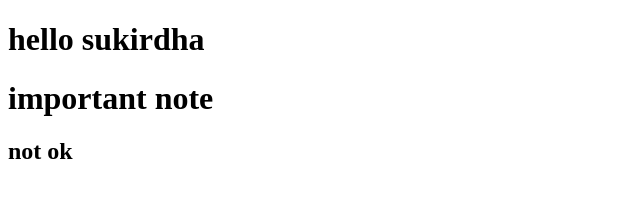
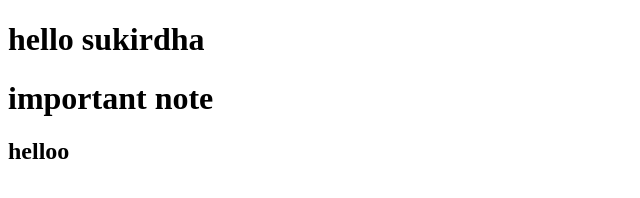
Before and after one commit to SUKIRDHA/example, a plain HTML site: page index.html in a window 1280 px wide. Shown: the full height of the page, 0-640 px from the left. Drawn offline with Linux system fonts and the light colour scheme.

Commit message:
added some line in inedex.html

```diff
--- a/index.html
+++ b/index.html
@@ -7,7 +7,7 @@
         <body>
             <h1>hello sukirdha</h1>
             <h1>important note</h1>
-            <h2>not ok</h2>
+            <h2>helloo</h2>
         </body>
     </head>
 </html>
```
